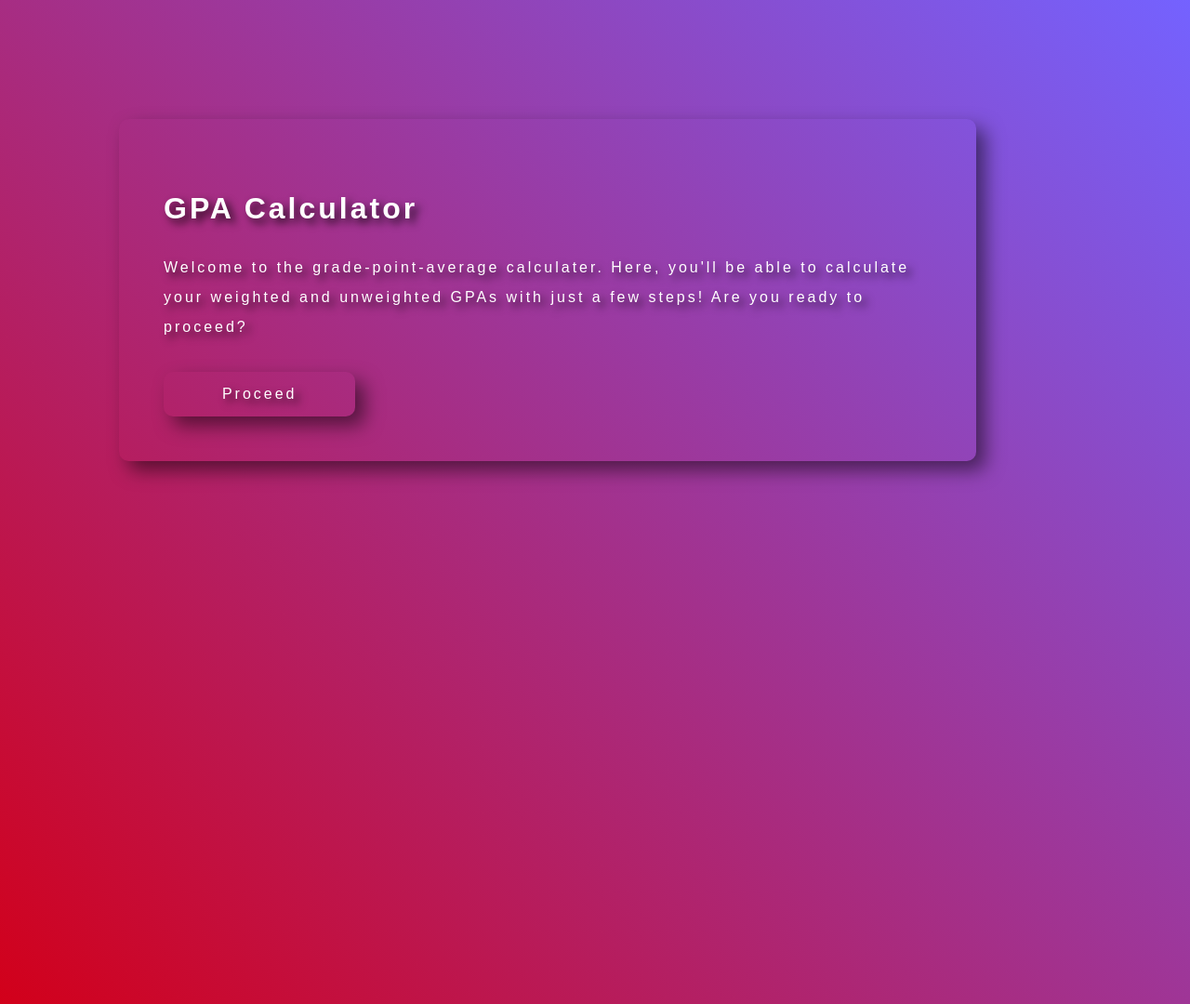
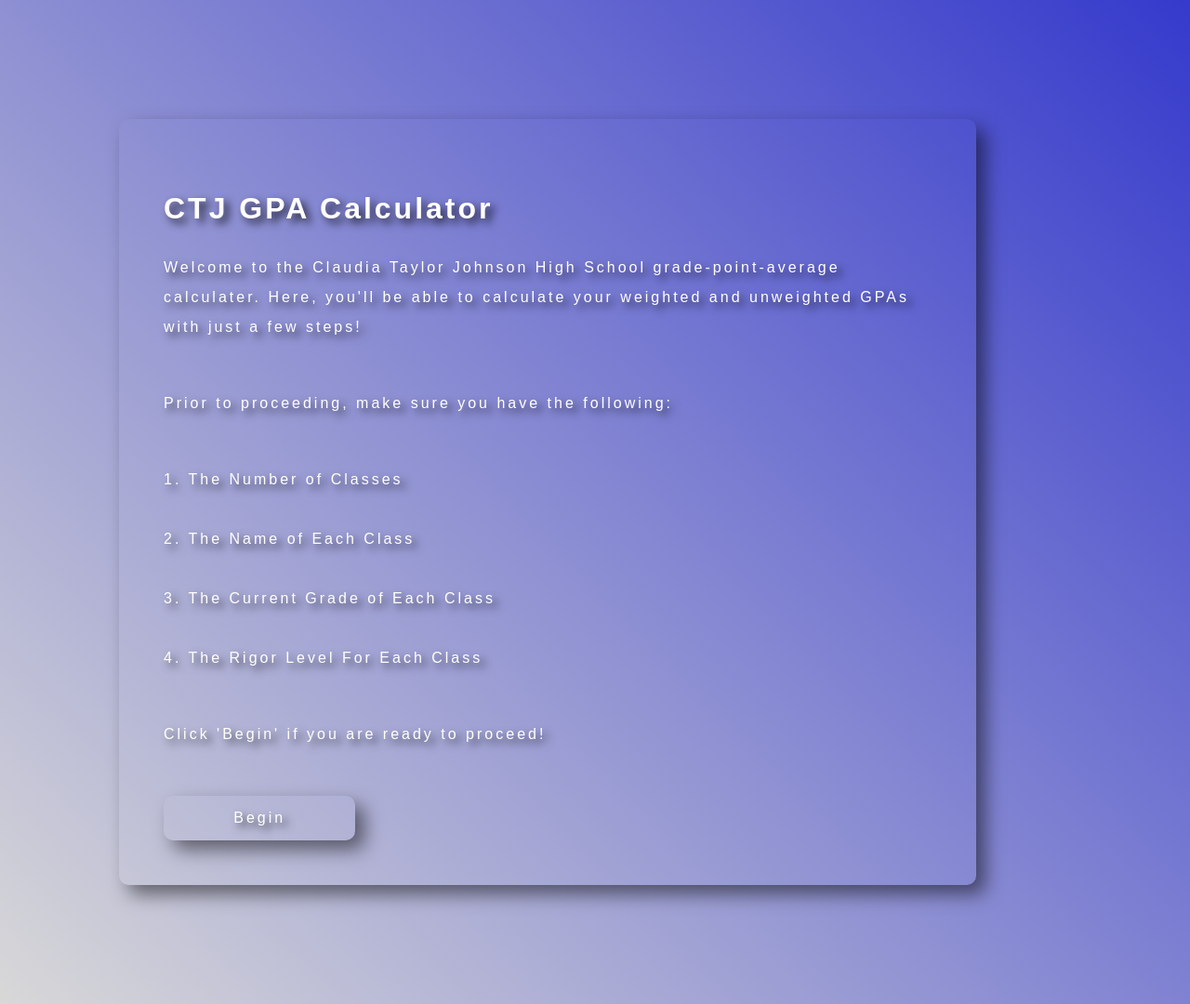
Before and after one commit to Pri1s/myproject, a Django app: page / in a window 1280 px wide. Shown: the whole page at 93% size. Run offline with Django 4.2, Linux system fonts and the light colour scheme.

Commit message:
UI/UX
Made the gradient white and blue, and made the site more user-friendly.

```diff
--- a/myapp/static/myapp/css/style.css
+++ b/myapp/static/myapp/css/style.css
@@ -16,7 +16,7 @@ body /* Background image and gradient for the body of the webpage */
 .background { /* Gradient background for the webpage(s) */
   height: 100vh;
   width: 100%;
-  background: linear-gradient(45deg, #d2001a, #7462ff);
+  background: linear-gradient(45deg, #d8d8d8, #353acc);
   overflow-x: hidden;
   overflow-y: auto; /* Enable scrollbar if form content overflows */
 }
--- a/myapp/templates/myapp/class_count.html
+++ b/myapp/templates/myapp/class_count.html
@@ -4,7 +4,7 @@
 <html lang="en">
 <head>
     <meta charset="UTF-8">
-    <title>Enter Number of Classes</title>
+    <title>Number of Classes</title>
     <link rel="stylesheet" href="{% static 'myapp/css/style.css' %}">
 </head>
 <body>
@@ -13,7 +13,7 @@
         <div class="container">
             <div class="card">
                 <form id="classCountForm">
-                    <h2>Enter Number of Classes</h2>
+                    <h2>Please Enter The Number of Classes That You Are Currently In</h2><br>
                     <label class="form-text" for="classCount">Number of Classes:</label>
                     <!-- Minimum of 1 classes and maximum of 20 classes for the class count input field -->
                     <input type="number" id="classCount" name="classCount" min="1" max="20" required><br>
--- a/myapp/templates/myapp/index.html
+++ b/myapp/templates/myapp/index.html
@@ -10,17 +10,25 @@
   <script src="https://ajax.googleapis.com/ajax/libs/jquery/3.5.1/jquery.min.js"></script>
 </head>
 <body>
+
   <div class="background">
     <div class="container">
       <div class="card">
-        <h1>GPA Calculator</h1>
-        <p>Welcome to the grade-point-average calculater. Here, you'll be able to calculate your weighted and unweighted GPAs with just a few steps! Are you ready to proceed?</p>
+        <h1>CTJ GPA Calculator</h1>
+        <p>Welcome to the Claudia Taylor Johnson High School grade-point-average calculater. Here, you'll be able to calculate your weighted and unweighted GPAs with just a few steps!</p><br>
+        <p>Prior to proceeding, make sure you have the following:</p><br>
+        <p>1. The Number of Classes</p>
+        <p>2. The Name of Each Class</p>
+        <p>3. The Current Grade of Each Class</p>
+        <p>4. The Rigor Level For Each Class</p><br>
+        <p>Click 'Begin' if you are ready to proceed!</p><br>
       <div class="card-button">
-         <a class="button-behavior" href="{% url 'class_count' %}"><span>Proceed</span></a>
+         <a class="button-behavior" href="{% url 'class_count' %}"><span>Begin</span></a>
          <!-- Sends users to the /class_count URL -->
        </div>
       </div>
     </div>
   </div>
+
 </body>
 </html>
```
Also changed, not shown: myapp/templates/myapp/class_info.html (+5 -3 lines).
